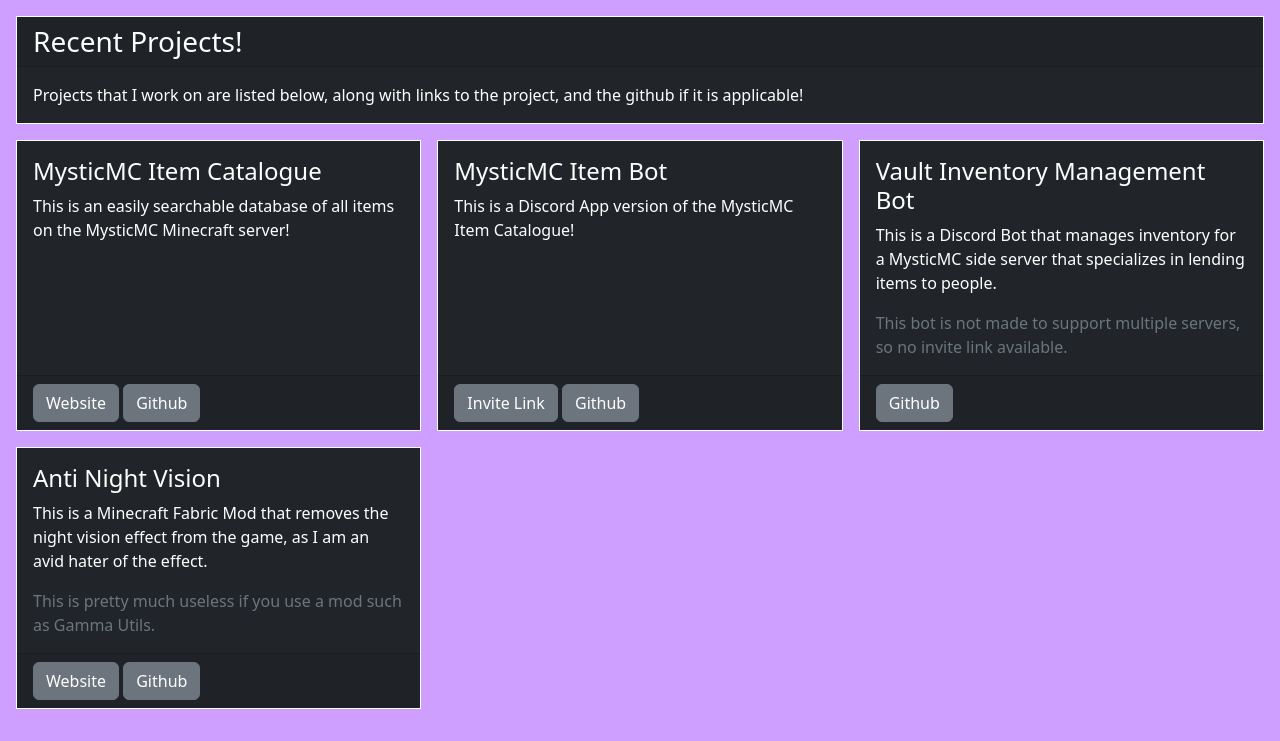
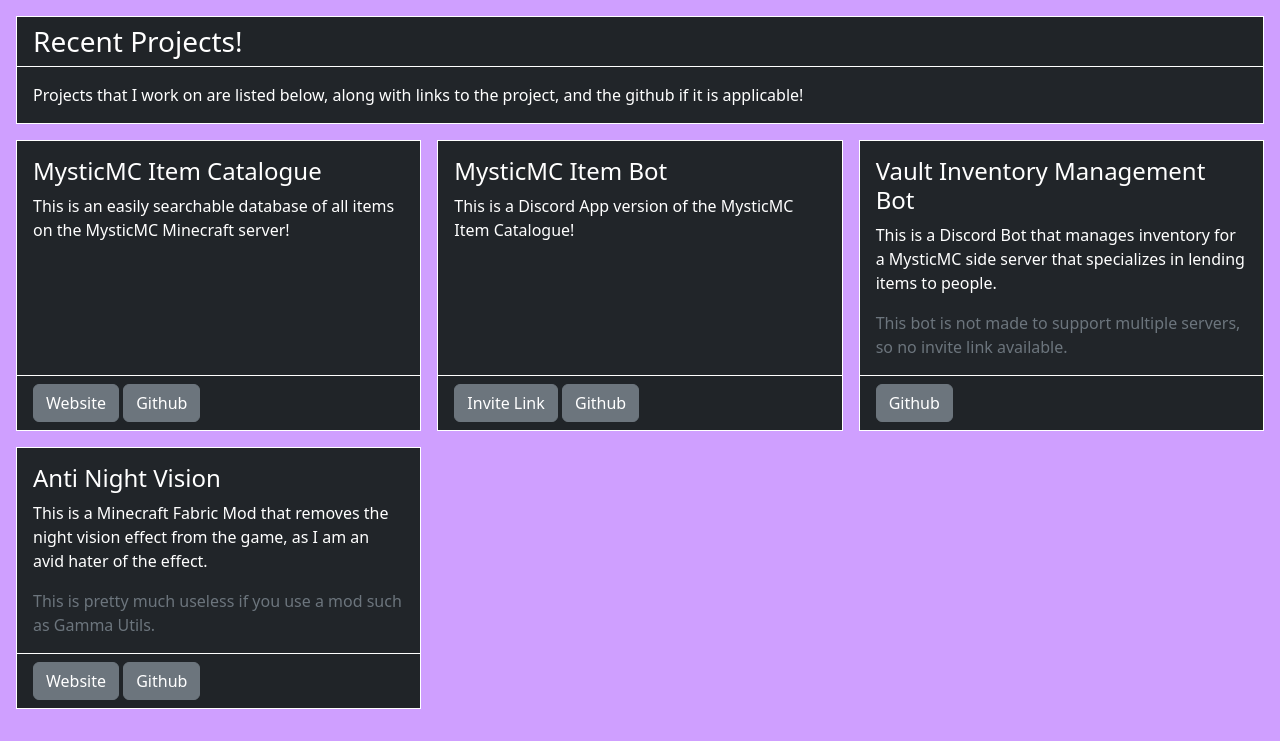
Before and after one commit to Al3xTheNerd/MainSite, a Flask app: page / in a window 1280 px wide. Shown: the part 59-800 px from the top of the page. Run offline with Flask 3, Linux system fonts and the light colour scheme.

Commit message:
more styling changes + input verification

```diff
--- a/core/models/user.py
+++ b/core/models/user.py
@@ -3,7 +3,6 @@
 
 class User(UserMixin, db.Model):
     id = db.Column(db.Integer, primary_key=True)
-    email = db.Column(db.String(100), unique=True)
     password = db.Column(db.String(100))
     username = db.Column(db.String(1000))
     adminPermissions = db.Column(db.Integer)
--- a/core/static/css/index.css
+++ b/core/static/css/index.css
@@ -8,14 +8,15 @@
     padding-right: 16px;
     padding-left: 16px
 }
-div.card {
-    border-radius: 0;
-    border-color: white;
-    border-width: 1px;
-}
+
 .height-no-nav {
     height: calc(100vh - 60px) !important;
 }
 div.alert-dark {
     background-color: #373b3e;
 }
+.border-white {
+    border-radius: 0;
+    border-color: white;
+    border-width: 1px;
+}
--- a/core/templates/public/index.html
+++ b/core/templates/public/index.html
@@ -5,8 +5,8 @@
 
 <div class="row gx-3 gy-3 mb-3 mt-0">
     <div class="col">
-        <div class="card h-100 text-white bg-dark">
-            <h3 class="card-header">Recent Projects!</h3>
+        <div class="card h-100 text-white bg-dark border-white">
+            <h3 class="card-header border-white">Recent Projects!</h3>
             <div class="card-body">
                 <p class="card-text">Projects that I work on are listed below, along with links to the project, and
                     the github if it is applicable!</p>
@@ -16,25 +16,25 @@
 </div>
 <div class="row gx-3 gy-3">
     <div class="col-xs-12 col-sm-12 col-md-6 col-lg-4 col-xl-4 col-xxl-3">
-        <div class="card h-100 text-white bg-dark">
+        <div class="card h-100 text-white bg-dark border-white">
             <div class="card-body">
                 <h4 class="card-title">MysticMC Item Catalogue</h4>
                 <p class="card-text">This is an easily searchable database of all items on the MysticMC Minecraft
                     server!</p>
             </div>
-            <div class="card-footer">
+            <div class="card-footer border-white">
                 <a target="_blank" href="https://www.mystic.atn.gg/" class="btn btn-secondary">Website</a>
                 <a target="_blank" href="https://github.com/Al3xTheNerd/MysticSite" class="btn btn-secondary">Github</a>
             </div>
         </div>
     </div>
     <div class="col-xs-12 col-sm-12 col-md-6 col-lg-4 col-xl-4 col-xxl-3">
-        <div class="card h-100 text-white bg-dark">
+        <div class="card h-100 text-white bg-dark border-white">
             <div class="card-body">
                 <h4 class="card-title">MysticMC Item Bot</h4>
                 <p class="card-text">This is a Discord App version of the MysticMC Item Catalogue!</p>
             </div>
-            <div class="card-footer">
+            <div class="card-footer border-white">
                 <a target="_blank" href="https://discord.com/oauth2/authorize?client_id=1396293784077209690"
                     class="btn btn-secondary">Invite Link</a>
                 <a target="_blank" href="https://github.com/Al3xTheNerd/MysticBot" class="btn btn-secondary">Github</a>
@@ -42,7 +42,7 @@
         </div>
     </div>
     <div class="col-xs-12 col-sm-12 col-md-6 col-lg-4 col-xl-4 col-xxl-3">
-        <div class="card h-100 text-white bg-dark">
+        <div class="card h-100 text-white bg-dark border-white">
             <div class="card-body">
                 <h4 class="card-title">Vault Inventory Management Bot</h4>
                 <p class="card-text">This is a Discord Bot that manages inventory for a MysticMC side server that
@@ -51,14 +51,14 @@
                     available.
                 </p>
             </div>
-            <div class="card-footer">
+            <div class="card-footer border-white">
                 <a target="_blank" href="https://github.com/Al3xTheNerd/Vault-Inventory-Management-Bot"
                     class="btn btn-secondary">Github</a>
             </div>
         </div>
     </div>
     <div class="col-xs-12 col-sm-12 col-md-6 col-lg-4 col-xl-4 col-xxl-3">
-        <div class="card h-100 text-white bg-dark">
+        <div class="card h-100 text-white bg-dark border-white">
             <div class="card-body">
                 <h4 class="card-title">Anti Night Vision</h4>
                 <p class="card-text">This is a Minecraft Fabric Mod that removes the night vision effect from the
@@ -66,7 +66,7 @@
                 <p class="card-text text-muted">This is pretty much useless if you use a mod such as Gamma Utils.
                 </p>
             </div>
-            <div class="card-footer">
+            <div class="card-footer border-white">
                 <a target="_blank" href="https://modrinth.com/mod/anti-night-vision"
                     class="btn btn-secondary">Website</a>
                 <a target="_blank" href="https://github.com/Al3xTheNerd/Anti-Night-Vision"
```
Also changed, not shown: core/routes/auth.py (+15 -11 lines), core/templates/auth/login.html (+11 -8 lines), core/templates/auth/signup.html (+11 -8 lines).
